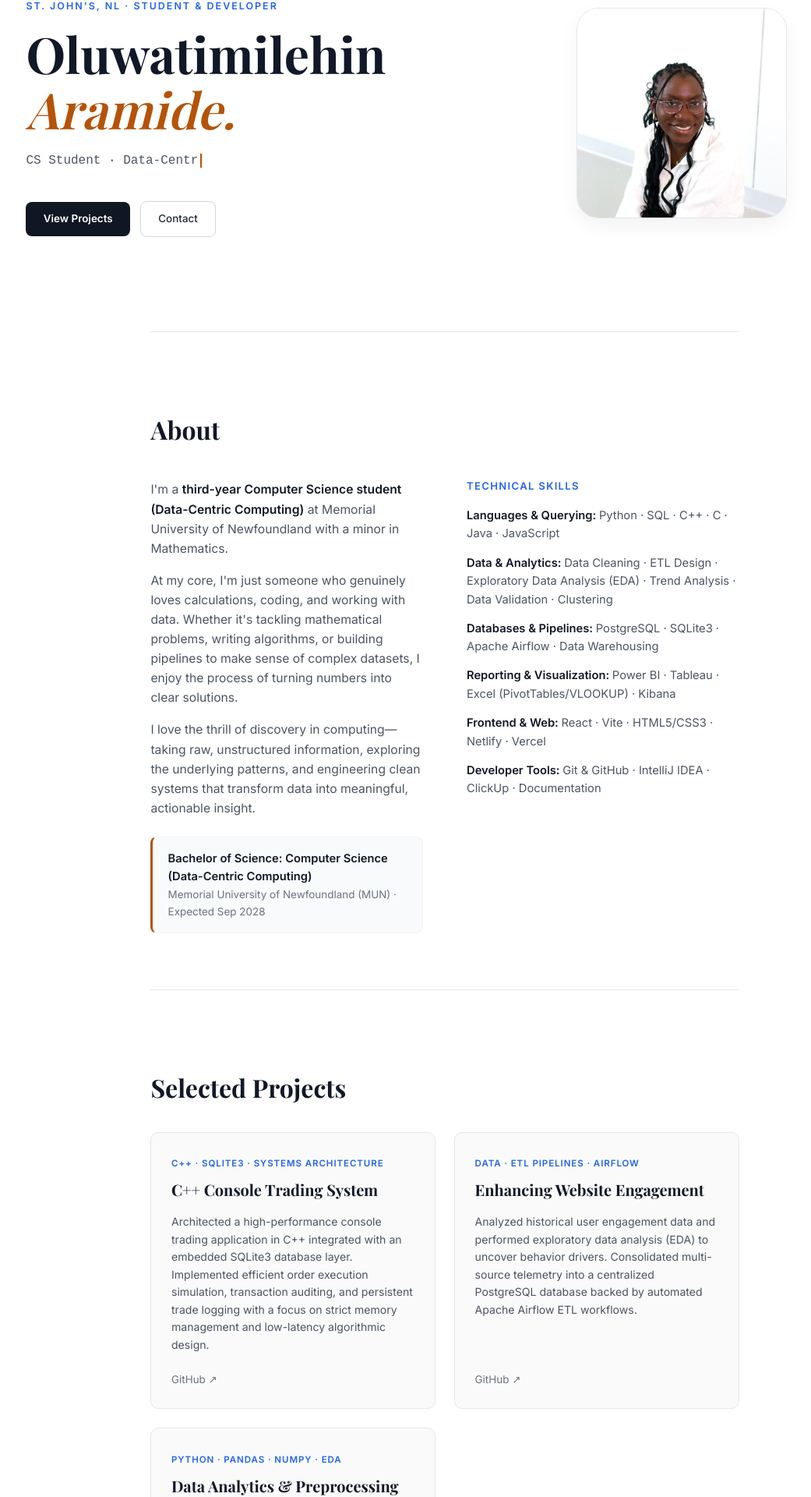
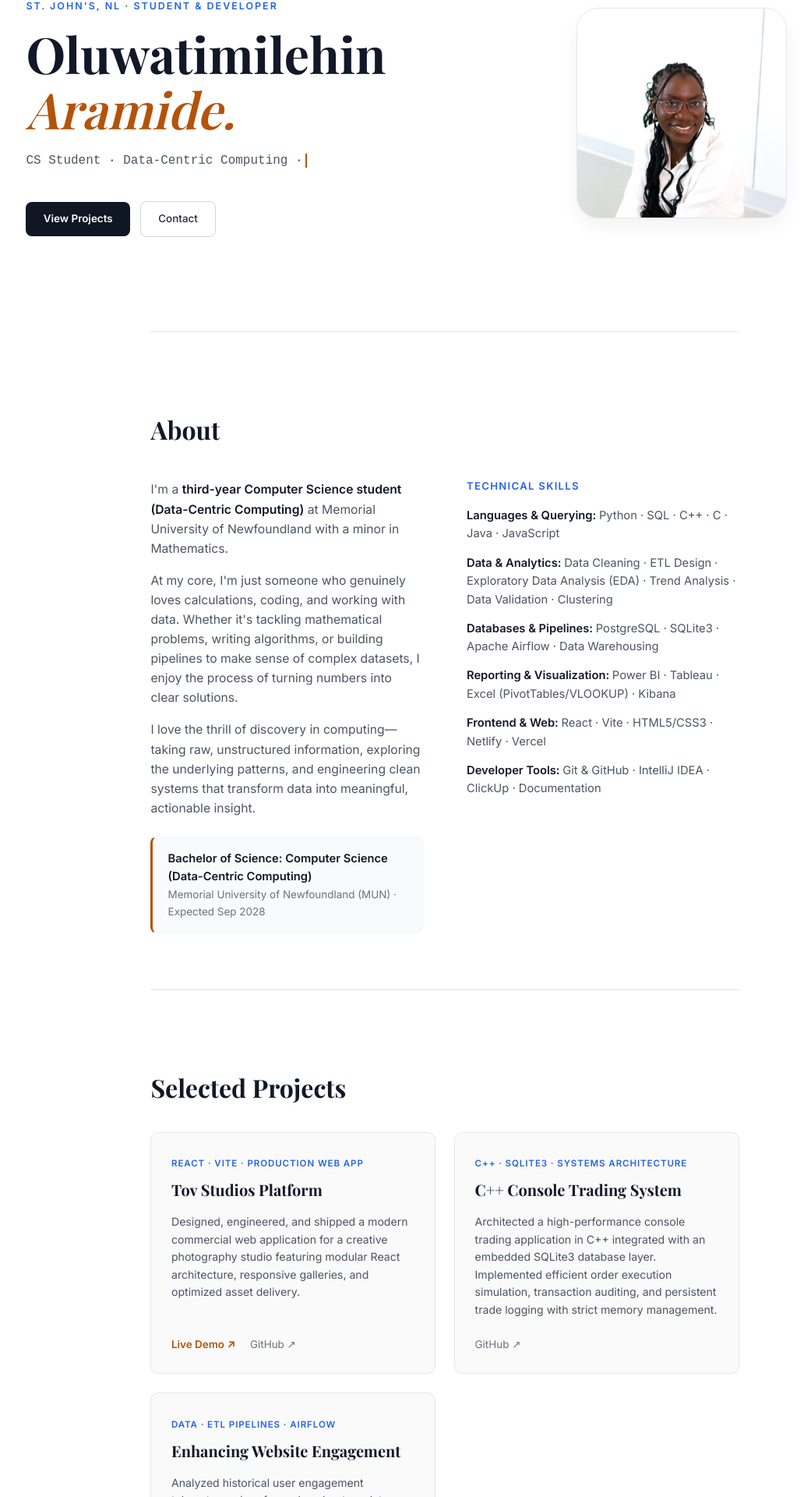
Before and after one commit to Oluwatimilehin11/Portfolio, a React (Vite) app: page / in a window 1280 px wide. Shown: the part 215-2135 px from the top of the page at 78% size, without its empty margins (69-1110 px from the left). Built offline with nearby package versions, Linux system fonts and the light colour scheme; a web font is replaced by a local one.

Commit message:
feat: prioritize Tov Studios in featured projects

```diff
--- a/src/data.js
+++ b/src/data.js
@@ -13,7 +13,7 @@ export const DATA = {
   },
 
   phrases: [
-    "CS Student · Data-Centric Computing · Math geek:",
+    "CS Student · Data-Centric Computing · Systems Builder",
     "Finding what I do fun, and what I do fun is finding.",
     "From C++ systems and ETL nodes to modular web architecture."
   ],
@@ -83,15 +83,21 @@ export const DATA = {
 
   projects: [
     {
+      name: "Tov Studios Platform",
+      tag: "React · Vite · Production Web App",
+      desc: "Designed, engineered, and shipped a modern commercial web application for a creative photography studio featuring modular React architecture, responsive galleries, and optimized asset delivery.",
+      links: { live: "https://tov-studios.vercel.app", github: "https://github.com/Oluwatimilehin11" }
+    },
+    {
       name: "C++ Console Trading System",
       tag: "C++ · SQLite3 · Systems Architecture",
-      desc: "Architected a high-performance console trading application in C++ integrated with an embedded SQLite3 database layer. Implemented efficient order execution simulation, transaction auditing, and persistent trade logging with a focus on strict memory management and low-latency algorithmic design.",
+      desc: "Architected a high-performance console trading application in C++ integrated with an embedded SQLite3 database layer. Implemented efficient order execution simulation, transaction auditing, and persistent trade logging with strict memory management.",
       links: { github: "https://github.com/Oluwatimilehin11" }
     },
     {
       name: "Enhancing Website Engagement",
       tag: "Data · ETL Pipelines · Airflow",
-      desc: "Analyzed historical user engagement data and performed exploratory data analysis (EDA) to uncover behavior drivers. Consolidated multi-source telemetry into a centralized PostgreSQL database backed by automated Apache Airflow ETL workflows.",
+      desc: "Analyzed historical user engagement telemetry and performed exploratory data analysis (EDA) to uncover behavior drivers. Consolidated multi-source datasets into a centralized PostgreSQL database backed by automated Apache Airflow ETL workflows.",
       links: { github: "https://github.com/Oluwatimilehin11" }
     },
     {
@@ -99,12 +105,6 @@ export const DATA = {
       tag: "Python · Pandas · NumPy · EDA",
       desc: "Engineered Python-based data cleaning, preprocessing, and exploratory data analysis routines on real-world data distributions. Leveraged pandas and NumPy to surface actionable trends and anomaly metrics.",
       links: { github: "https://github.com/Oluwatimilehin11" }
-    },
-    {
-      name: "Tov Studios Commercial Platform",
-      tag: "Web · React · Vite · Production",
-      desc: "Engineered and shipped a commercial web application for a photography client featuring modular React routing, responsive galleries, and optimized deployment.",
-      links: { live: "https://tov-studios.vercel.app", github: "https://github.com/Oluwatimilehin11" }
     },
     {
       name: "NurseAI — ICU Assistant",
```
